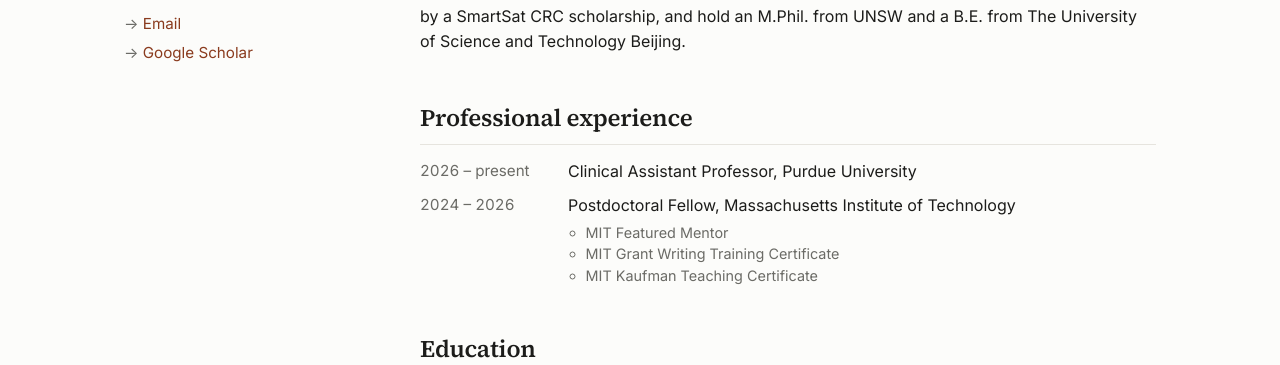
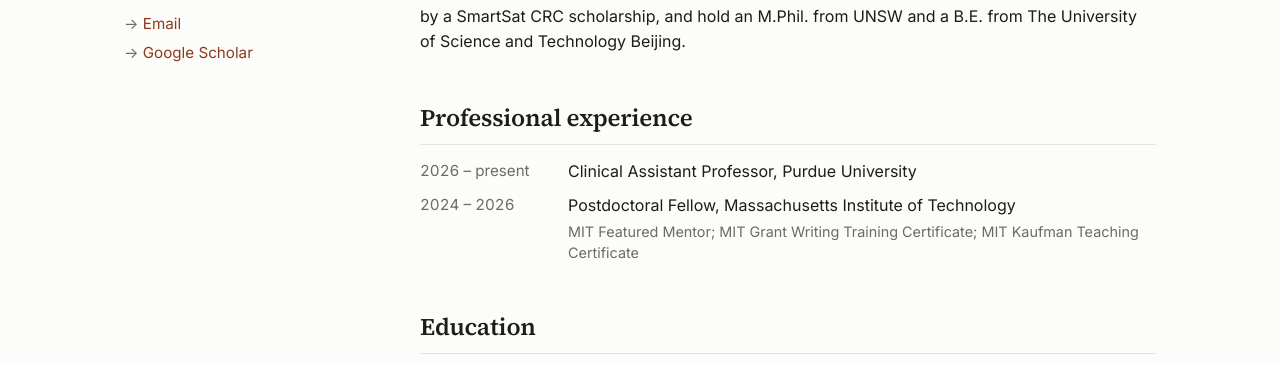
Before and after one commit to changgeo/changgeo.github.io, a plain HTML site: page index.html in a window 1280 px wide. Shown: the part 361-726 px from the top of the page. Drawn offline with Linux system fonts and the light colour scheme.

Commit message:
Experience: postdoc credentials as one semicolon-separated line
Co-Authored-By: Claude Fable 5.1 <noreply@anthropic.com>

```diff
--- a/assets/css/style.css
+++ b/assets/css/style.css
@@ -86,8 +86,7 @@ p { margin: 0 0 0.9rem; }
 .news li { display: grid; grid-template-columns: 6.5rem 1fr; gap: 0.75rem; margin-bottom: 0.5rem; }
 .news time { color: var(--muted); font-variant-numeric: tabular-nums; font-size: 0.95rem; }
 .timeline li { grid-template-columns: 8.5rem 1fr; }
-.timeline .sub { margin: 0.2rem 0 0; padding-left: 1.1rem; color: var(--muted); font-size: 0.9rem; line-height: 1.5; }
-.timeline .sub li { display: list-item; margin: 0; }
+.timeline .sub { display: block; color: var(--muted); font-size: 0.9rem; line-height: 1.5; margin-top: 0.15rem; }
 .news-sep { margin: 0.1rem 0 0.35rem; }
 .news-sep time { font-size: 1.1rem; letter-spacing: 0.1em; line-height: 1; opacity: 0.7; }
 
--- a/index.html
+++ b/index.html
@@ -55,7 +55,7 @@
       <h2>Professional experience</h2>
       <ul class="news timeline">
         <li><time>2026 &ndash; present</time><span>Clinical Assistant Professor, Purdue University</span></li>
-        <li><time>2024 &ndash; 2026</time><div>Postdoctoral Fellow, Massachusetts Institute of Technology<ul class="sub"><li>MIT Featured Mentor</li><li>MIT Grant Writing Training Certificate</li><li>MIT Kaufman Teaching Certificate</li></ul></div></li>
+        <li><time>2024 &ndash; 2026</time><span>Postdoctoral Fellow, Massachusetts Institute of Technology<br><small class="sub">MIT Featured Mentor; MIT Grant Writing Training Certificate; MIT Kaufman Teaching Certificate</small></span></li>
       </ul>
     </section>
 
```
